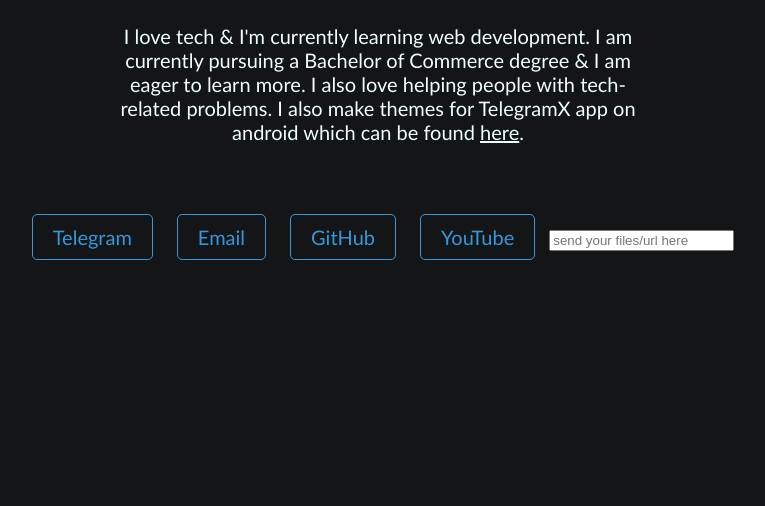
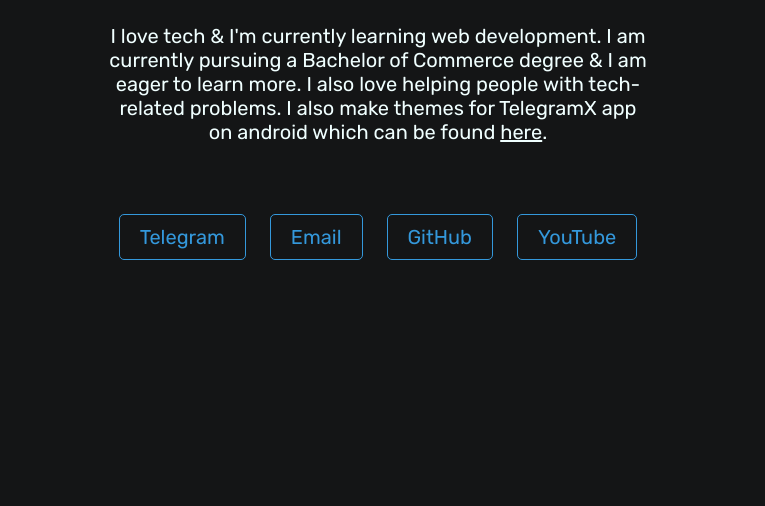
Before and after one commit to milindgoel15/Old-website, a plain HTML site: page index.html in a window 1280 px wide. Shown: the part 294-800 px from the top of the page, without its empty margins (262-1027 px from the left). Drawn offline with Linux system fonts and the light colour scheme.

Commit message:
Removed unintended code and changed font

```diff
--- a/index.html
+++ b/index.html
@@ -9,6 +9,9 @@
     <meta name="keywords" content="Milind Goel, milindgoel15, web development">
     <title>About Me</title>
     <link rel="stylesheet" href="style.css">
+    <link rel="preconnect" href="https://fonts.googleapis.com">
+    <link rel="preconnect" href="https://fonts.gstatic.com" crossorigin>
+    <link href="https://fonts.googleapis.com/css2?family=Rubik&display=swap" rel="stylesheet">
 </head>
 
 <body>
@@ -34,9 +37,6 @@
             <form action="https://youtube.com/MilindGoel15" target="blank">
                 <button class="btn btn4">YouTube</button>
             </form>
-            <form action="mailto:milindgoel15@gmail.com">
-                <input type="text" placeholder="send your files/url here">
-            </form>
         </div>
     </div>
 </body>
--- a/style.css
+++ b/style.css
@@ -17,7 +17,7 @@
     margin-left: auto;
     margin-right: auto;
     text-align: center;
-    font-family: 'Gill Sans', 'Gill Sans MT', Calibri, 'Trebuchet MS', sans-serif;
+    font-family: 'Rubik', sans-serif;
     padding-top: 80px;
     padding-left: 240px;
     padding-right: 240px;
@@ -45,7 +45,7 @@
     background: none;
     padding: 10px 20px;
     font-size: 20px;
-    font-family:'Gill Sans', 'Gill Sans MT', Calibri, 'Trebuchet MS', sans-serif;
+    font-family:'Rubik', sans-serif;
     cursor: pointer;
     margin: 10px;
     transition: 1.4s;
```
